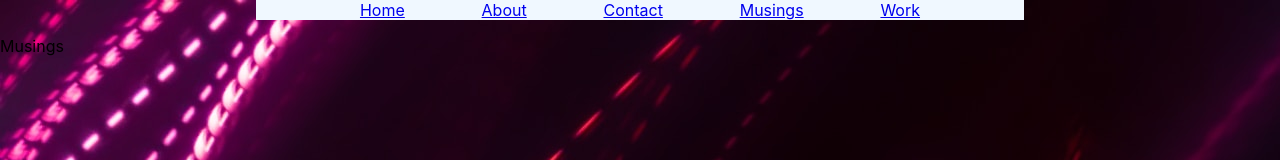
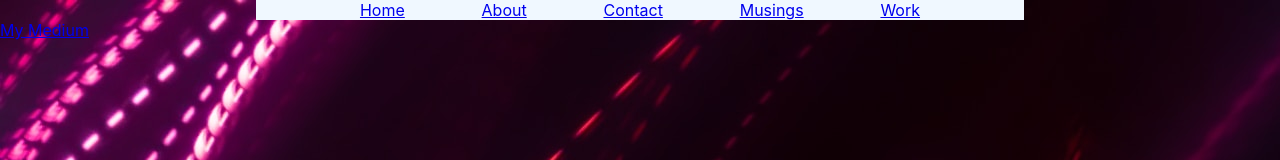
Before and after one commit to Jonathan-MacDuff/the-emporium, a React (Create React App) app: page /musings in a window 1280 px wide. Shown: the top 160 px of the page. Built offline with nearby package versions, Linux system fonts and the light colour scheme.

Commit message:
added basic link functionality to Work and Musings components

```diff
--- a/src/pages/Musings.js
+++ b/src/pages/Musings.js
@@ -1,7 +1,12 @@
 function Musings() {
     return (
         <div>
-            <p>Musings</p>
+            <a
+            id="mediumPanel"
+            href="https://medium.com/@jonathan-macduff"
+            target="_blank">
+                My Medium
+            </a>
         </div>
     )
 }
--- a/src/pages/Work.js
+++ b/src/pages/Work.js
@@ -1,7 +1,12 @@
 function Work() {
     return (
         <div>
-            <p>Work</p>
+            <a
+            id="githubPanel"
+            href="https://github.com/jonathan-macduff"
+            target="_blank">
+                My GitHub
+            </a>
         </div>
     )
 };
```
